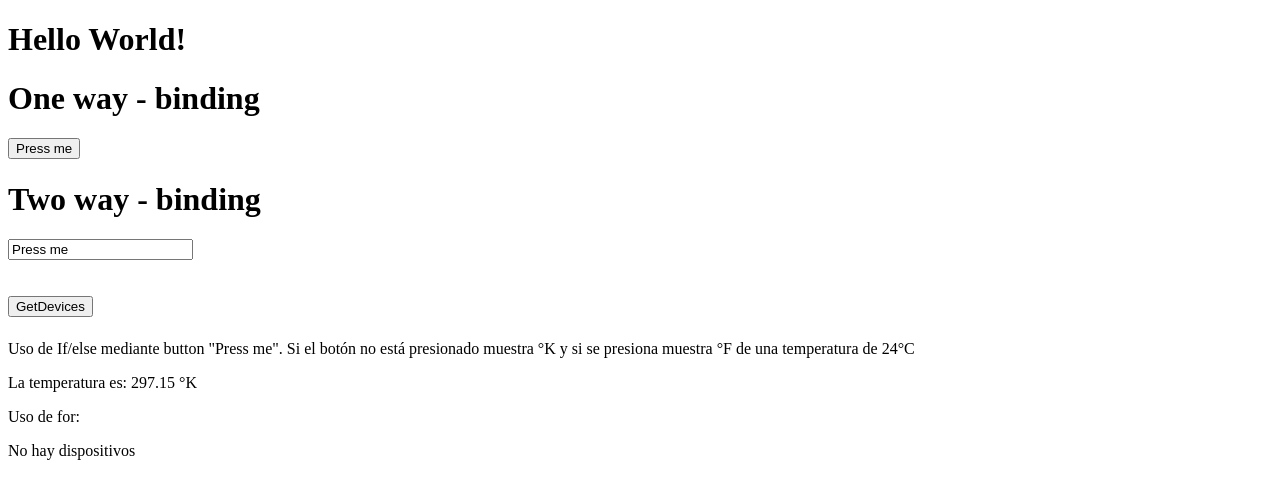
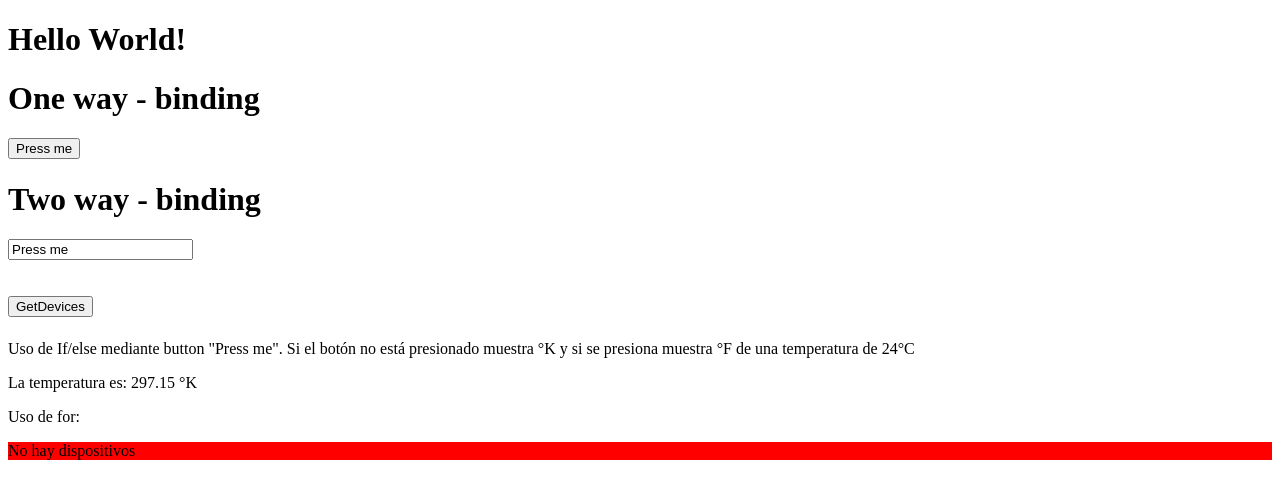
Before and after one commit to MtinDuarte/crossplatform-apps-design, an Angular app in the folder app/: page / in a window 1280 px wide. Shown: the top 498 px of the page. Built offline with nearby package versions, Linux system fonts and the light colour scheme.

Commit message:
Directiva atributo: highlight

```diff
--- a/app/src/app/devices/devices.html
+++ b/app/src/app/devices/devices.html
@@ -64,5 +64,5 @@ Two way - binding
     <p>ID: {{item.id}}; Nombre:{{item.name}} ; Localización: {{item.location}}</p>
  }@empty
  {
-    <p>No hay dispositivos</p>
+    <p appHighlight>No hay dispositivos</p>
  }
--- a/app/src/app/devices/devices.ts
+++ b/app/src/app/devices/devices.ts
@@ -5,11 +5,12 @@ import { IDevices } from '../interfaces/IDevices';
 import { Database } from '../../services/database';
 import { FromCelsiusToFarenheitPipe } from '../pipes/temp-pipe';
 import { FromCelsiusToKelvinPipe    } from '../pipes/temp-pipe';
+import { Highlight } from '../directives/highlight';
 
 @Component({
   selector: 'app-devices',
   standalone : true,            // Este componente puede funcionar por si solo sin un "módulo"
-  imports: [FormsModule, FromCelsiusToFarenheitPipe,FromCelsiusToKelvinPipe],
+  imports: [FormsModule, FromCelsiusToFarenheitPipe,FromCelsiusToKelvinPipe,Highlight],
   templateUrl: './devices.html',
   styleUrl: './devices.css'
 })
--- /dev/null
+++ b/app/src/app/directives/highlight.ts
@@ -0,0 +1,21 @@
+import {Directive, ElementRef, inject} from '@angular/core';
+
+// Import ElementRef from @angular/core.
+// ElementRef grants direct access to the host DOM element through its nativeElement property.
+
+
+@Directive({
+  selector: '[appHighlight]'
+})
+export class Highlight {
+
+  // Add ElementRef in the directive's constructor()
+  //  to inject a reference to the host DOM element,
+  //  the element to which you apply appHighlight.
+  private el = inject(ElementRef);
+
+  constructor()
+  {
+    this.el.nativeElement.style.backgroundColor = 'red';
+  }
+}
```
Also changed, not shown: 1 other file (tests, documents, lock files or other folders).
